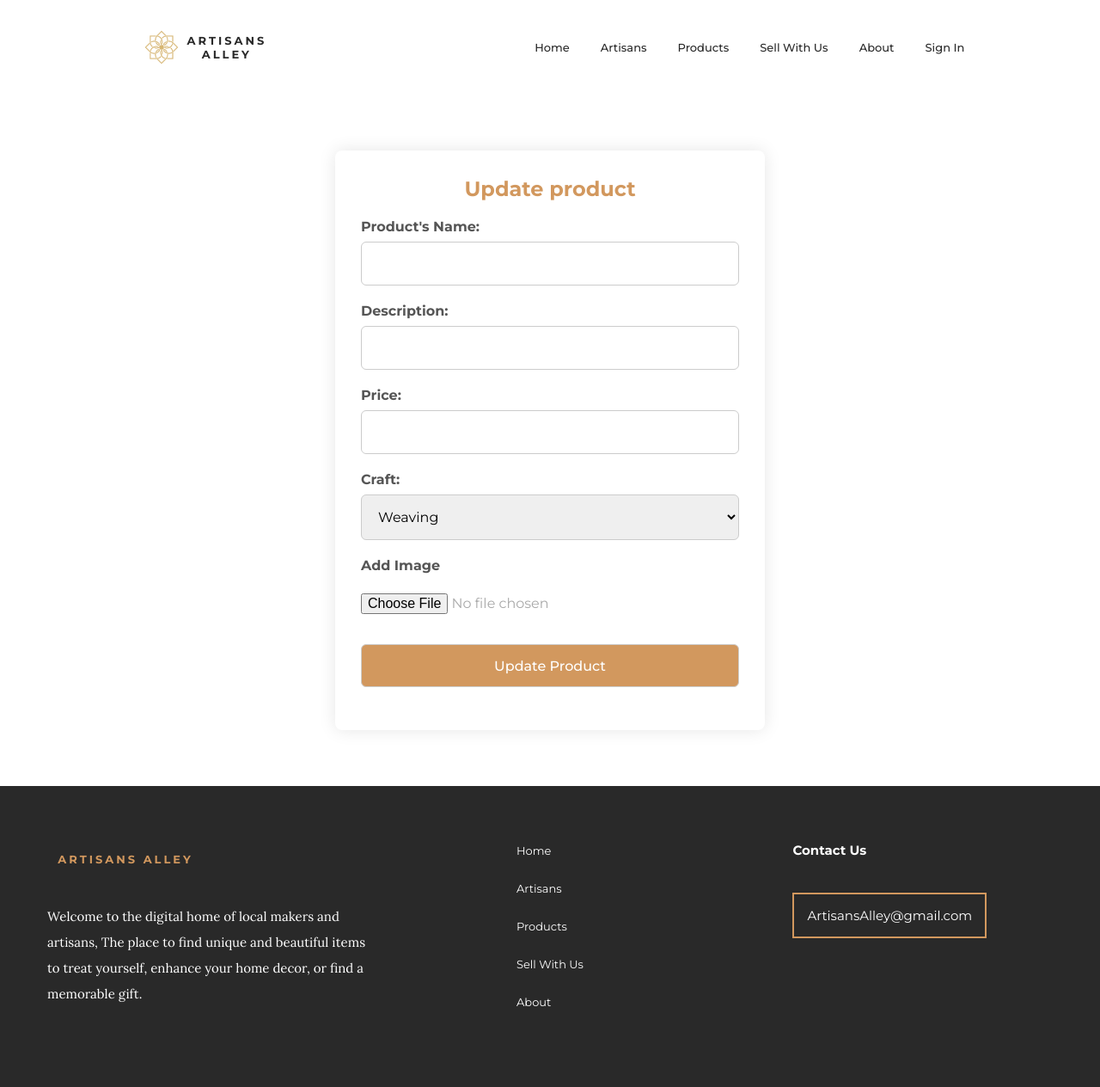
After one commit to youssefelghamour/ArtisansAlley, a Flask app: template web_flask/templates/update_product.html in a window 1280 px wide. The commit adds this page. Shown: the whole page at 86% size. Run offline with Flask 2, Linux system fonts and the light colour scheme; the template is opened without the code that fills it: values that come from a table or form of the project are taken from there, others are empty; data comes from the database, SQL or seed files in the repository; some libraries are stand-ins or nearby versions.

Commit message:
update product

```diff
--- a/web_flask/flask_app.py
+++ b/web_flask/flask_app.py
@@ -10,7 +10,7 @@ from models.product import Product
 from models.review import Review
 from models.craft import Craft
 from models.order import Order
-from web_flask.forms import SignUpForm, SellWithUsForm, SignInForm, AddProductForm, UpdateProfileForm
+from web_flask.forms import SignUpForm, SellWithUsForm, SignInForm, AddProductForm, UpdateProfileForm, UpdateProductForm
 from flask_bcrypt import Bcrypt
 from werkzeug.utils import secure_filename
 from flask_login import LoginManager, login_user, logout_user, current_user
@@ -209,6 +209,44 @@ def update_profile(artisan_id):
         return redirect(url_for('home'))
 
 
+@app.route('/update_product/<product_id>', methods=['GET', 'POST'], strict_slashes=False)
+def update_product(product_id):
+    "update a product if it's artisan is the current_user"
+    product = storage.get(Product, product_id)
+    form = UpdateProductForm()
+
+    if current_user.is_authenticated:
+        if current_user.id == product.artisan_id:
+
+            if form.validate_on_submit():
+
+                file = form.picture.data
+                file_name = secure_filename(file.filename)
+                file_path = "./web_flask/static/images/{}".format(file_name)
+                file.save(file_path)
+                new_file_path = "../static/images/{}".format(file_name)
+
+                product.picture = new_file_path
+                product.name = form.name.data
+                product.description = form.description.data
+                product.price = form.price.data
+                product.craft_id = form.craft.data.id
+
+                storage.save()
+
+                return redirect(url_for('product', product_id=product_id))
+
+            form.name.data = product.name
+            form.description.data = product.description
+            form.price.data = product.price
+
+            return render_template('update_product.html', form=form, product=product)
+        else:
+            return redirect(url_for('home'))
+    else:
+        return redirect(url_for('home'))
+
+
 @app.route('/about', strict_slashes=False)
 def about():
     """ displays the About Page """
--- a/web_flask/forms.py
+++ b/web_flask/forms.py
@@ -57,13 +57,22 @@ class SignInForm(FlaskForm):
 class AddProductForm(FlaskForm):
     name = StringField(label='Name', validators=[DataRequired(), Length(min=2, max=30)])
     description = StringField('Description', validators=[DataRequired(), Length(min=2, max=600)])
-    price = StringField('Price', validators=[DataRequired(), Length(min=2, max=6)])
+    price = StringField('Price', validators=[DataRequired()])
     craft = QuerySelectField('Craft', query_factory=lambda: storage.all(Craft).values(), get_label="name")
     picture = FileField('Picture', validators=[DataRequired()])
     submit = SubmitField(label='Add Product')
 
 
 class UpdateProfileForm(FlaskForm):
-    description = TextAreaField('Description', validators=[DataRequired(), Length(min=60, max=600)])
+    description = TextAreaField('Description', validators=[DataRequired(), Length(min=10, max=600)])
     picture = FileField('Picture', validators=[DataRequired()])
     submit = SubmitField(label='Update Your Profile')
+
+
+class UpdateProductForm(FlaskForm):
+    name = StringField(label='Name', validators=[DataRequired(), Length(min=2, max=30)])
+    description = StringField('Description', validators=[DataRequired(), Length(min=2, max=600)])
+    price = StringField('Price', validators=[DataRequired()])
+    craft = QuerySelectField('Craft', query_factory=lambda: storage.all(Craft).values(), get_label="name")
+    picture = FileField('Picture', validators=[DataRequired()])
+    submit = SubmitField(label='Update Product')
--- a/web_flask/templates/artisan.html
+++ b/web_flask/templates/artisan.html
@@ -109,6 +109,11 @@
                         <div class="item-img">
 							{% if current_user == artisan %}
 								<div class="remove-btn" data-tooltip="Remove">X</div>
+								<div class="edit-button">
+									<a href="{{ url_for('update_product', product_id=product.id) }}">
+										<button>Edit</button>
+									</a>
+								</div>
 							{% endif %}
                             <img src="{{ product.picture }}">
                         </div>
--- /dev/null
+++ b/web_flask/templates/update_product.html
@@ -0,0 +1,142 @@
+<!DOCTYPE html>
+<html lang="en">
+	<head>
+		<meta charset="UTF-8">
+		<meta name="viewport" content="width=device-width, initial-scale=1.0">
+		<title>Update product</title>
+		<link rel = "stylesheet" href = "../static/styles/home.css">
+		<link rel="stylesheet" href="../static/styles/sign_up.css">
+		<link href="https://fonts.googleapis.com/css2?family=Roboto:wght@400;500;700&display=swap" rel="stylesheet">
+		<link rel="icon" href="../static/images/logo.png" />
+	</head>
+	<body>
+
+		<!-- header -->
+		<header id = "header">
+
+			<!-- top navbar -->
+			<nav class = "top-navbar flex">
+				<div class = "container flex">
+					<!-- logo -->
+					<a href = "{{ url_for('home') }}" class = "navbar-brand flex">
+						<div class="logo"></div>
+						<span class = "brand-text">Artisans Alley</span>
+					</a>
+					<!-- end of logo -->
+					<ul class = "navbar-nav-right flex">
+						<a href = "{{ url_for('home') }}" class = "nav-link">Home</a>
+                        <a href = "{{ url_for('explore_artisans') }}" class = "nav-link">Artisans</a>
+                        <a href = "{{ url_for('explore_products') }}" class = "nav-link">Products</a>
+                        <a href = "{{ url_for('artisan_sign_up') }}" class = "nav-link">Sell With Us</a>
+                        <a href = "{{ url_for('about') }}" class = "nav-link">About</a>
+                        {% if current_user.is_authenticated %}
+							<div class="dropdown">
+								{% if current_user.__class__.__name__ == 'Customer' %}
+									<button class="nav-link navbar-nav-right">Welcome, {{ current_user.first_name }}</button>
+									<div class="dropdown-content">
+										<a href="{{ url_for('order') }}">Orders</a>
+										<a href="{{ url_for('logout') }}">Logout</a>
+									</div>
+								{% elif current_user.__class__.__name__ == 'Artisan' %}
+									<button class="nav-link navbar-nav-right">Account</button>
+									<div class="dropdown-content">
+										<a href="{{ url_for('artisan', artisan_id=current_user.id) }}" class="artisan-profile-redirection">Profile</a>
+										<a href="{{ url_for('logout') }}">Logout</a>
+									</div>
+								{% endif %}
+							</div>
+                        {% else %}
+                            <a href="{{ url_for('sign_in') }}" class="nav-link">Sign In</a>
+                        {% endif %}
+					</ul>
+					<!-- hamburger menu icon -->
+					<button type = "button" class = "navbar-toggler">
+						<i class = "fa fa-bars"></i>
+					</button>
+					<!-- end of hamburger menu icon -->
+				</div>
+			</nav>
+		</header>
+		<!-- end of header -->
+
+		<!-- form -->
+		<div class="form-container">
+			<h2>Update product</h2>
+			<form method="post" enctype="multipart/form-data">
+				{{ form.hidden_tag() }}
+				<div class="form-group">
+					<label for="name">Product's Name:</label>
+					{{ form.name }}
+					{% if form.name.errors %}
+						{% for error in form.name.errors %}
+							<div class="error">{{ error }}</div>
+						{% endfor %}
+					{% endif %}
+				</div>
+				<div class="form-group">
+					<label for="description">Description:</label>
+					{{ form.description }}
+					{% if form.description.errors %}
+						{% for error in form.description.errors %}
+							<div class="error">{{ error }}</div>
+						{% endfor %}
+					{% endif %}
+				</div>
+                <div class="form-group">
+					<label for="price">Price:</label>
+					{{ form.price }}
+					{% if form.price.errors %}
+						{% for error in form.price.errors %}
+							<div class="error">{{ error }}</div>
+						{% endfor %}
+					{% endif %}
+				</div>
+                <div class="form-group">
+                    <label for="craft">Craft:</label>
+                    {{ form.craft }}
+                    {% for error in form.craft.errors %}
+                        <span class="error">{{ error }}</span>
+                    {% endfor %}
+                </div>
+                <div class="form-group">
+                    <label for="picture">Add Image</label>
+                    {{ form.picture }}
+                    {% for error in form.picture.errors %}
+                        <span class="error">{{ error }}</span>
+                    {% endfor %}
+                </div>
+				<div class="form-group">
+					{{ form.submit(class="btn btn-primary", label="Update product") }}
+				</div>
+			</form>
+		</div>
+		<!-- end of form -->
+
+
+		<!-- footer -->
+		<footer id = "footer">
+			<div class = "container footer-grid">
+				<div class = "footer-item one">
+					<a href = "#" class = "navbar-brand"><span class = "brand-text">Artisans Alley</span></a>
+					<p class = "text">Welcome to the digital home of local makers and artisans, The place to find unique and beautiful items to treat yourself, enhance your home decor, or find a memorable gift.</p>
+				</div>
+
+				<div class = "footer-item">
+					<ul class = "footer-links">
+						<li><a href = "{{ url_for('home') }}">Home</a></li>
+						<li><a href = "{{ url_for('explore_artisans') }}">Artisans</a></li>
+						<li><a href = "{{ url_for('explore_products') }}">Products</a></li>
+						<li><a href = "{{ url_for('artisan_sign_up') }}">Sell With Us</a></li>
+						<li><a href = "{{ url_for('about') }}">About</a></li>
+					</ul>
+				</div>
+
+				<div class = "footer-item four">
+					<h4>Contact Us</h4>
+					<span>   ArtisansAlley@gmail.com   </span>
+				</div>
+			</div>
+		</footer>
+		<!-- end of footer -->
+	</body>
+</html>
```
Also changed, not shown: web_flask/static/styles/artisan.css (+25 -0 lines), web_flask/static/styles/product.css (+29 -0 lines), web_flask/templates/product.html (+7 -0 lines).
